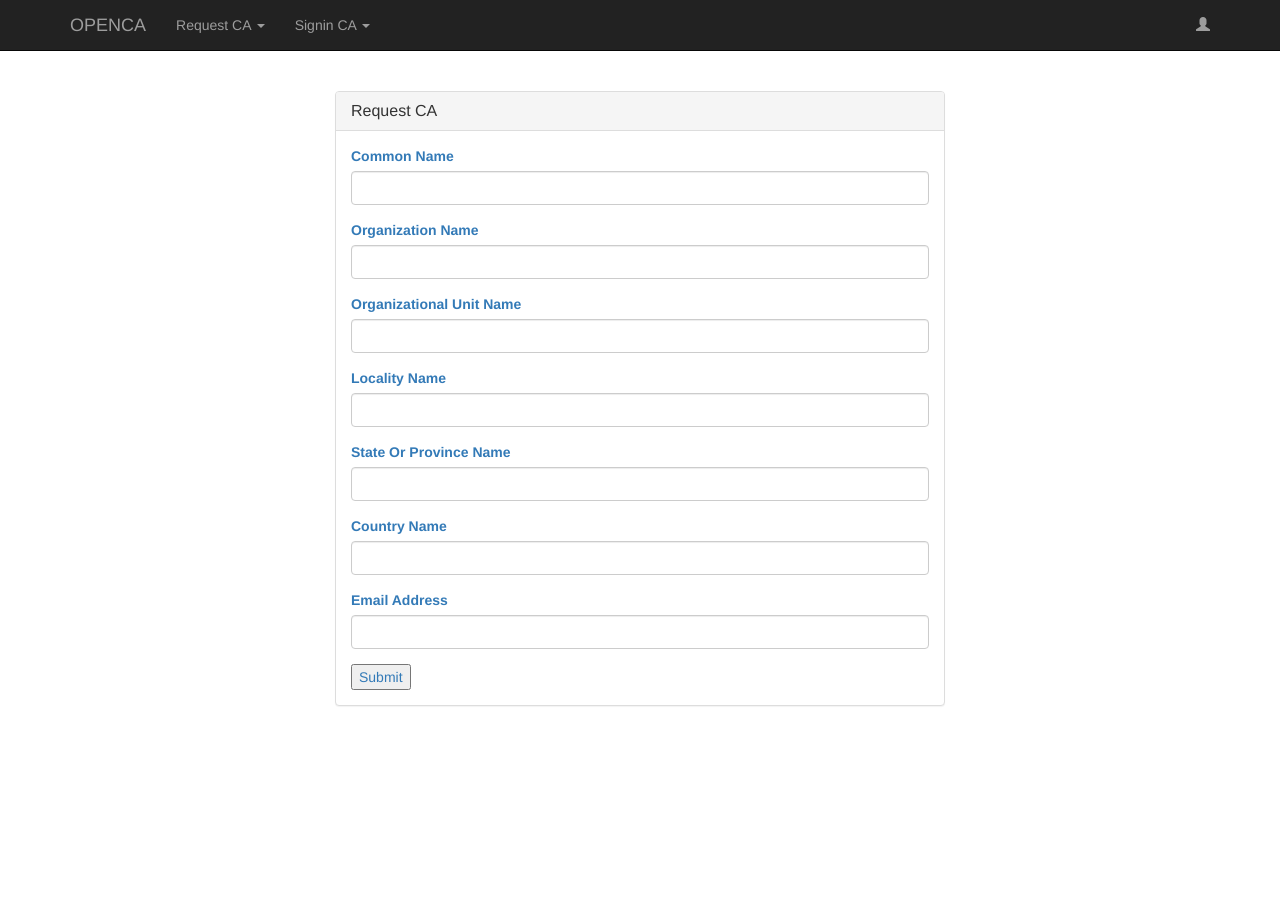
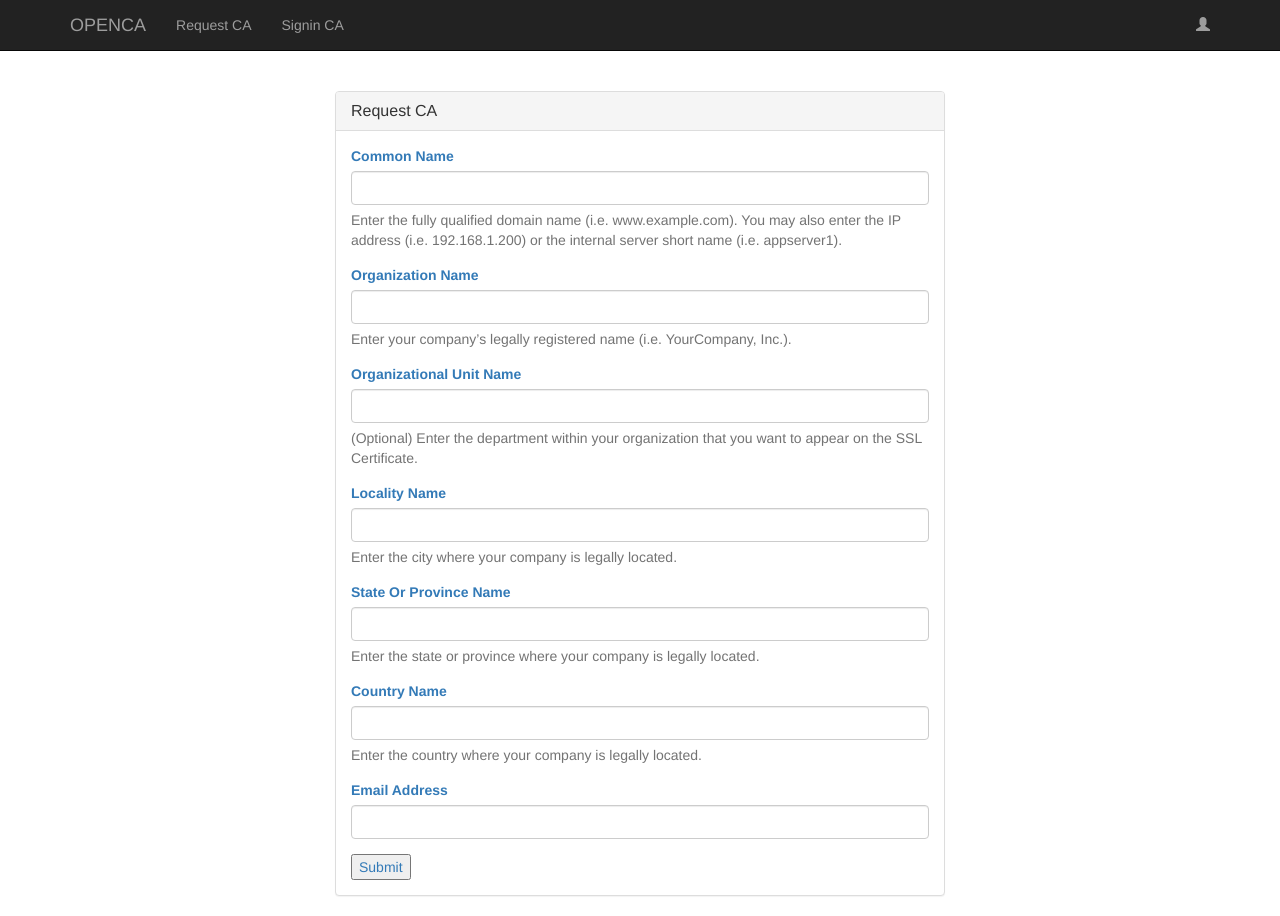
Before and after one commit to evariaayu/create-ca, a PHP site: page /crt_request.php in a window 1280 px wide. Before the commit the page ends 706 px from the top, so only its background shows below. Run offline with PHP 8.4, Linux system fonts and the light colour scheme; some libraries are stand-ins or nearby versions.

Commit message:
update tampilan

```diff
--- a/crt_request.php
+++ b/crt_request.php
@@ -119,16 +119,8 @@ if ($_SERVER['REQUEST_METHOD'] == 'POST') {
 
       <div class="collapse navbar-collapse" id="bs-example-navbar-collapse-1">
         <ul class="nav navbar-nav">
-          <li class="dropdown">
-            <a href="#" class="dropdown-toggle" data-toggle="dropdown" role="button" aria-expanded="false">Request CA <span class="caret"></span></a>
-            <ul class="dropdown-menu" role="menu">
-            </ul>
-          </li>
-          <li class="dropdown">
-            <a href="#" class="dropdown-toggle" data-toggle="dropdown" role="button" aria-expanded="false">Signin CA <span class="caret"></span></a>
-            <ul class="dropdown-menu" role="menu">
-            </ul>
-          </li>
+            <li><a href="crt_request.php" role="button" aria-expanded="false">Request CA</a></li>
+            <li><a href="csr_sign.php" role="button" aria-expanded="false">Signin CA</a></li>
         </ul>
 
         <ul class="nav navbar-nav navbar-right">
@@ -143,8 +135,8 @@ if ($_SERVER['REQUEST_METHOD'] == 'POST') {
     </div>
   </nav>
 
-  <div class="container-fluid">
-  </div>
+<!--   <div class="container-fluid">
+  </div> -->
 <br>
 <div class="col-md-6 col-md-offset-3">
 	<div class="panel panel-default">
@@ -156,36 +148,45 @@ if ($_SERVER['REQUEST_METHOD'] == 'POST') {
 	    	<div class="form-group">
 	   			<label for="commonName">Common Name</label>
 	    		<input type="text" class="form-control" name="commonName">
+	    		<p class="help-block">Enter the fully qualified domain name (i.e. www.example.com). You may also enter the IP address (i.e. 192.168.1.200) or the internal server short name (i.e. appserver1).</p>
 	  		</div>
 	  		<div class="form-group">
 	   			<label for="organizationName">Organization Name</label>
 	    		<input type="text" class="form-control" name="organizationName">
+	    		<p class="help-block">Enter your company’s legally registered name (i.e. YourCompany, Inc.).</p>
+
 	  		</div>
 
 	  		<div class="form-group">
 	   			<label for="organizationalUnitName">Organizational Unit Name</label>
 	    		<input type="text" class="form-control" name="organizationalUnitName">
+	    		<p class="help-block">(Optional) Enter the department within your organization that you want to appear on the SSL Certificate.</p>
 	  		</div>
 
 	  		<div class="form-group">
 	   			<label for="localityName">Locality Name</label>
 	    		<input type="text" class="form-control" name="localityName">
+	    		<p class="help-block">Enter the city where your company is legally located.</p>
+
 	  		</div>
 
 			<div class="form-group">
 	   			<label for="stateOrProvinceName">State Or Province Name</label>
 	    		<input type="text" class="form-control" name="stateOrProvinceName">
+	    		<p class="help-block">Enter the state or province where your company is legally located.</p>
 	  		</div>
 
 	  		<div class="form-group">
 	   			<label for="countryName">Country Name</label>
 	    		<input type="text" class="form-control" name="countryName">
+	    		<p class="help-block">Enter the country where your company is legally located.</p>
 	  		</div>
 
 	  		<div class="form-group">
 	   			<label for="emailAddress">Email Address</label>
 	    		<input type="text" class="form-control" name="emailAddress">
 	  		</div>
+
 	    	<input type="submit" name="formSubmit" value="Submit" />
 		</form>
 	  </div>
```
